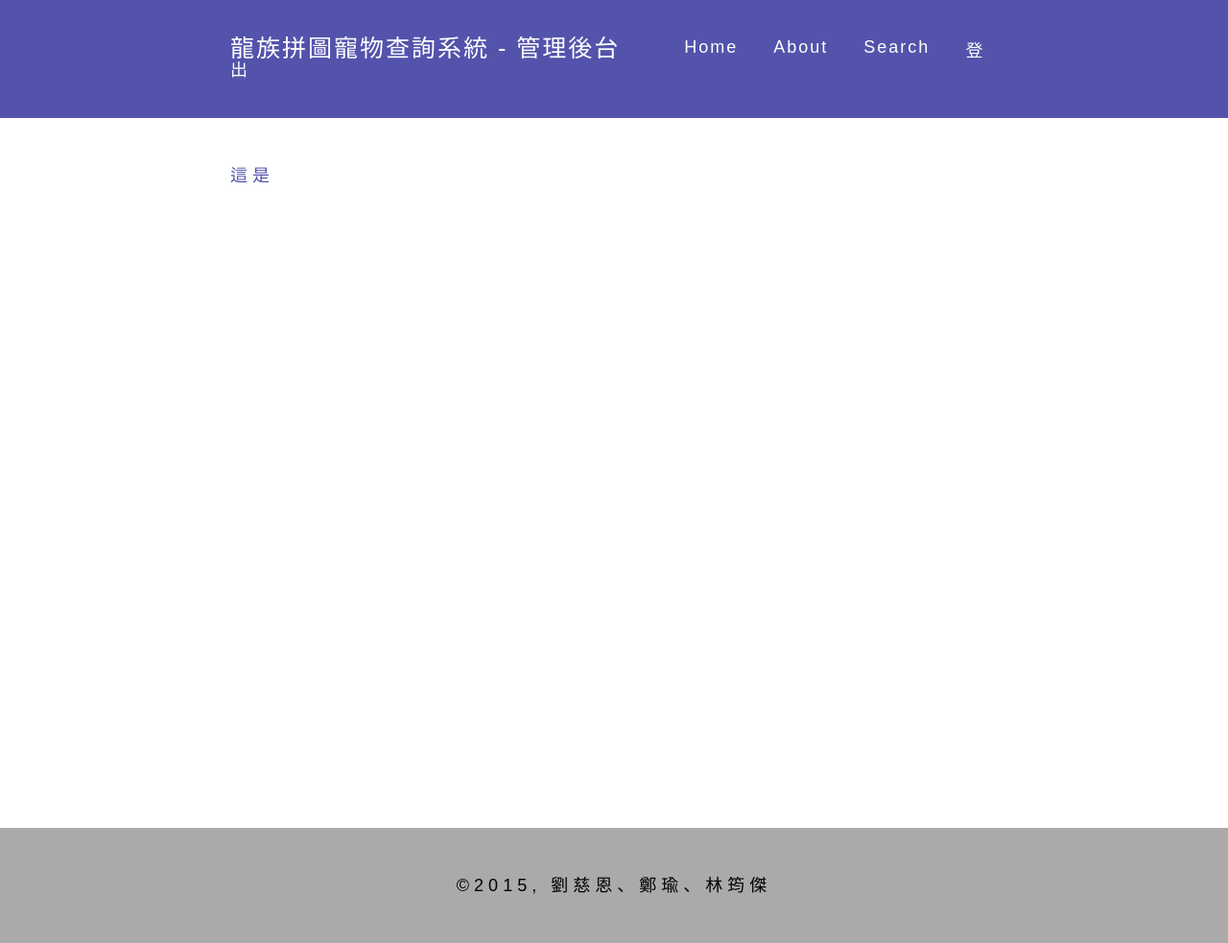
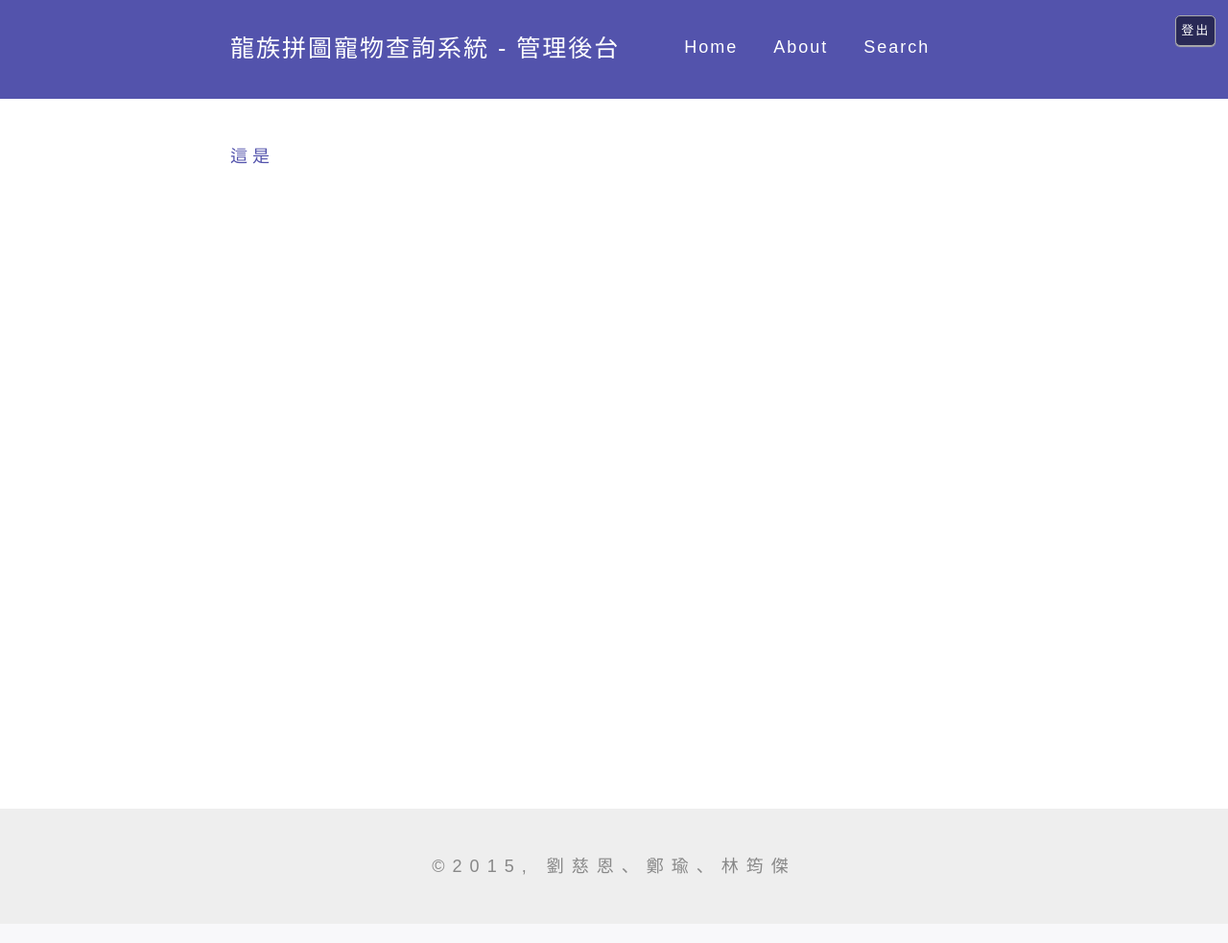
Before and after one commit to hane1818/PAD_Pet_Searching_System, a PHP site: page /dashboard.php in a window 1280 px wide. Shown: the whole page at 96% size. After the commit the page ends 912 px from the top, so only its background shows below. Run offline with PHP 8.4, Linux system fonts and the light colour scheme; the visitor is signed in with stand-in values (Sample User, id 1).

Commit message:
Modify style rule for footer

```diff
--- a/assets/stylesheets/main.css
+++ b/assets/stylesheets/main.css
@@ -37,7 +37,9 @@ footer {
     bottom: 0;
     clear: both;
     padding: 50px;
-    background: #aaa;
+    background: #eee;
+    color: #888;
+    letter-spacing: 8px;
     text-align: center;
 }
 
@@ -92,7 +94,7 @@ input[type="submit"] {
     font-size: 25px;
 }
 
-#dashboard {
+#dashboard, #logout {
     position: fixed;
     top: 2%;
     right: 1%;
```
